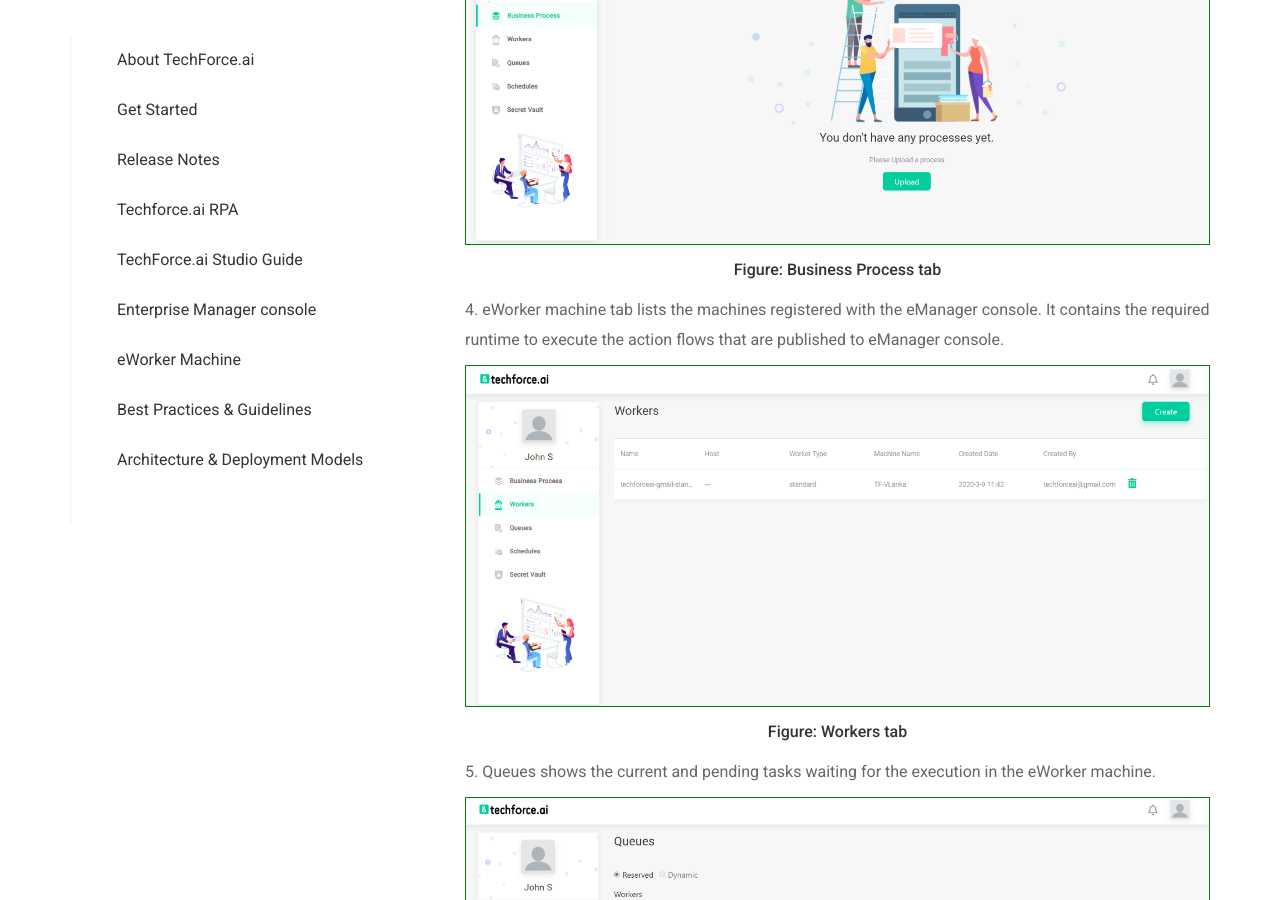
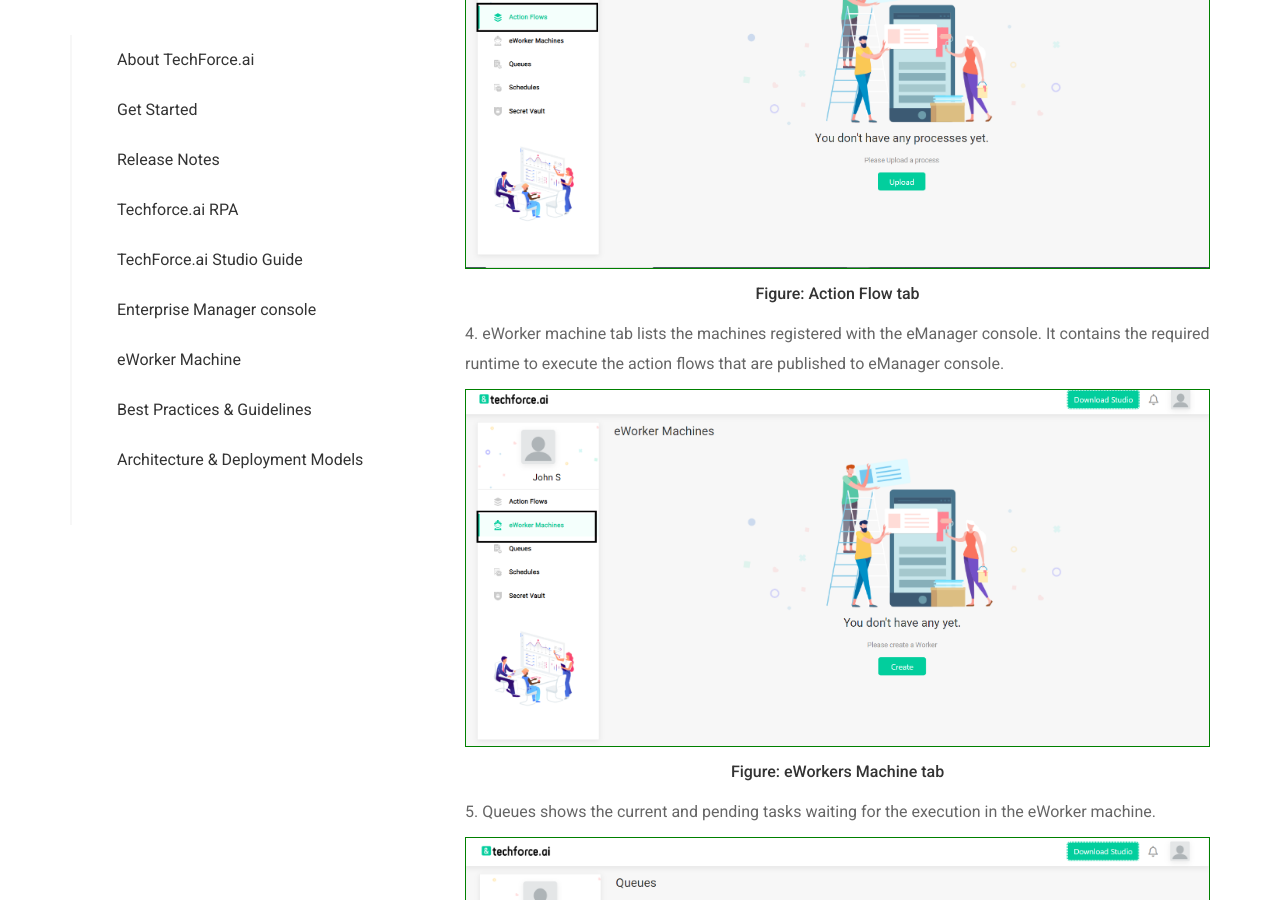
Before and after one commit to digitamizers/Documentation, a Jekyll site: the page built from index.md, in a window 1280 px wide and 900 px high, scrolled down 73154 px. Built offline with Jekyll 4.4.1, drawn with Linux system fonts in a browser that asks for light colours.

Commit message:
dgfudbsfbvd

```diff
--- a/_layouts/default.html
+++ b/_layouts/default.html
@@ -2376,19 +2376,19 @@
                                <p style="text-align:center;"><strong>Figure: Login </strong></p>
                                <p>2. Enter the credentials and click on the login button, you can see Action flows, eWorker machines, Queues, Schedules, and Secret Vault in the left menu.</p>
                                <p>3. Action flows tab shows the list of action flows published to the eManager console.</p>
-                               <img src="{{ '/assets/images/doc-img49.png' | relative_url }}"alt="image" class="topImg" style="border: 1px solid green;margin-left:0%;margin-top:10px;margin-bottom:10px;">
-                               <p style="text-align:center;"><strong>Figure: Business Process tab </strong></p>
+                               <img src="{{ '/assets/images/doc-img58.png' | relative_url }}"alt="image" class="topImg" style="border: 1px solid green;margin-left:0%;margin-top:10px;margin-bottom:10px;">
+                               <p style="text-align:center;"><strong>Figure: Action Flow tab </strong></p>
                                <p>4. eWorker machine tab lists the machines registered with the eManager console. It contains the required runtime to execute the action flows that are published to eManager console.</p>
-                               <img src="{{ '/assets/images/doc-img50.png' | relative_url }}"alt="image" class="topImg" style="border: 1px solid green;margin-left:0%;margin-top:10px;margin-bottom:10px;">
-                               <p style="text-align:center;"><strong>Figure: Workers tab </strong></p>
+                               <img src="{{ '/assets/images/doc-img81.png' | relative_url }}"alt="image" class="topImg" style="border: 1px solid green;margin-left:0%;margin-top:10px;margin-bottom:10px;">
+                               <p style="text-align:center;"><strong>Figure: eWorkers Machine tab </strong></p>
                                <p>5. Queues shows the current and pending tasks waiting for the execution in the eWorker machine.</p>
-                               <img src="{{ '/assets/images/doc-img51.png' | relative_url }}"alt="image" class="topImg" style="border: 1px solid green;margin-left:0%;margin-top:10px;margin-bottom:10px;">
-                                 <p style="text-align:center;"><strong>Figure:  Queues</strong></p>
+                               <img src="{{ '/assets/images/doc-img64.png' | relative_url }}"alt="image" class="topImg" style="border: 1px solid green;margin-left:0%;margin-top:10px;margin-bottom:10px;">
+                               <p style="text-align:center;"><strong>Figure:  Queues</strong></p>
                                <p>6. Schedules functionality is, to schedule/execute action flows repetitively on a timely basis, like Minutes, Hourly, Daily, Weekly, Monthly or Advanced,</p>
                                <img src="{{ '/assets/images/doc-img52.png' | relative_url }}"alt="image" class="topImg" style="border: 1px solid green;margin-left:0%;margin-top:10px;margin-bottom:10px;">
                                <p style="text-align:center;"><strong>Figure: Schedules </strong></p>
                                <p>7.	Secret Vault is used to store sensitive information such as credentials, tokens, keys etc. It supports different types of assets like Text, Boolean, Integer, and Credentials.</p>
-                               <img src="{{ '/assets/images/doc-img53.png' | relative_url }}"alt="image" class="topImg" style="border: 1px solid green;margin-left:0%;margin-top:10px;margin-bottom:10px;">
+                               <img src="{{ '/assets/images/doc-img67.png' | relative_url }}"alt="image" class="topImg" style="border: 1px solid green;margin-left:0%;margin-top:10px;margin-bottom:10px;">
                                <p style="text-align:center;"><strong>Figure: Secret Vault </strong></p>
                            </div>
 
```
Also changed, not shown: assets/images/doc-img52.png, assets/images/doc-img56.png (deleted), assets/images/doc-img57.png (deleted), assets/images/doc-img62.png (deleted), assets/images/doc-img63.png (deleted).
